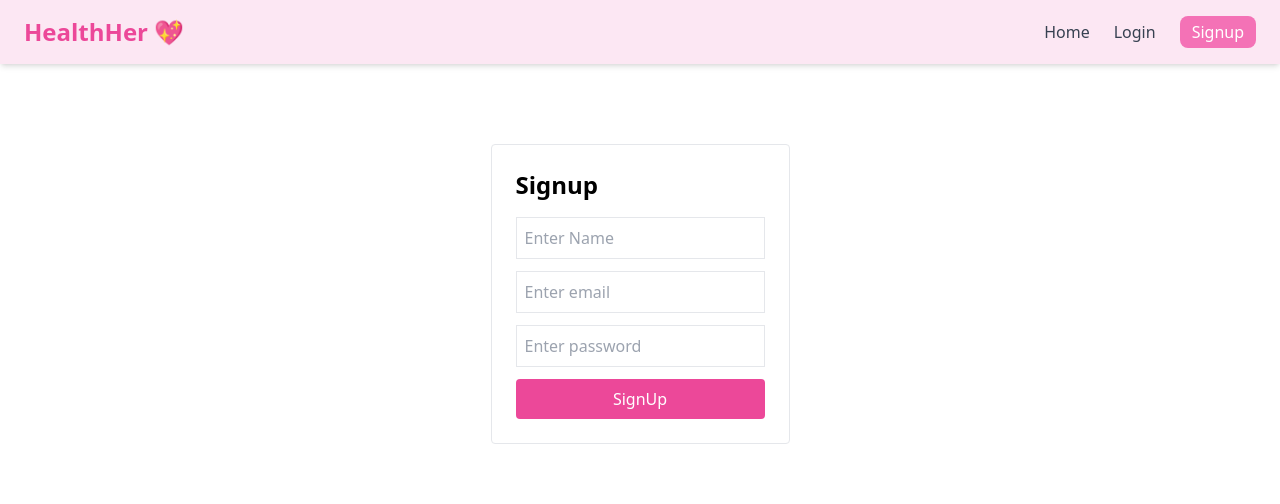
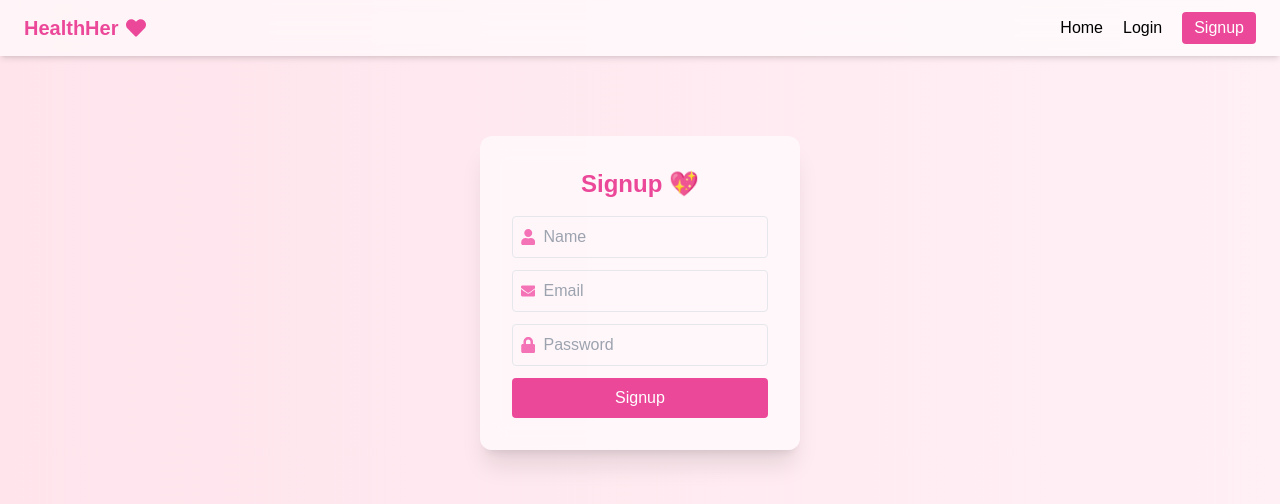
Before and after one commit to Saakshii-Singh/HealthHer, a React (Vite) app in the folder client/: page /signup in a window 1280 px wide. Shown: the top 504 px of the page. Built offline with nearby package versions, Linux system fonts and the light colour scheme.

Commit message:
framer motion

```diff
--- a/client/package.json
+++ b/client/package.json
@@ -11,8 +11,10 @@
   },
   "dependencies": {
     "axios": "^1.14.0",
+    "framer-motion": "^12.38.0",
     "react": "^19.2.4",
     "react-dom": "^19.2.4",
+    "react-icons": "^5.6.0",
     "react-router-dom": "^7.13.2"
   },
   "devDependencies": {
--- a/client/src/App.jsx
+++ b/client/src/App.jsx
@@ -1,28 +1,15 @@
 import { BrowserRouter, Routes, Route } from "react-router-dom";
+import Navbar from "./components/Navbar";
+import Home from "./pages/Home";
 import Login from "./pages/Login";
 import Signup from "./pages/Signup";
 import Dashboard from "./pages/Dashboard";
-import Navbar from "./components/Navbar";
-
-function Home() {
-  return (
-    <div className="text-center mt-10">
-      <h1 className="text-3xl">
-        Welcome to HealthHer 💖
-      </h1>
-
-      {/* 👇 ADD THIS */}
-      <h1 className="text-4xl text-pink-500 mt-5">
-        Tailwind Working 💖
-      </h1>
-    </div>
-  );
-}
 
 function App() {
   return (
     <BrowserRouter>
       <Navbar />
+
       <Routes>
         <Route path="/" element={<Home />} />
         <Route path="/login" element={<Login />} />
--- a/client/src/components/Navbar.jsx
+++ b/client/src/components/Navbar.jsx
@@ -1,58 +1,46 @@
 import { Link, useNavigate } from "react-router-dom";
+import { FaHeart } from "react-icons/fa";
 
 function Navbar() {
   const navigate = useNavigate();
   const user = JSON.parse(localStorage.getItem("userInfo"));
 
-  const logoutHandler = () => {
-    localStorage.removeItem("userInfo");
-    navigate("/login");
-  };
+  return (
+    <div className="flex justify-between items-center px-6 py-3 bg-white/60 backdrop-blur-md shadow-md">
 
-  return (
-    <nav className="bg-pink-100 shadow-md px-6 py-4 flex justify-between items-center">
-
-      {/* Logo */}
-      <h1 className="text-2xl font-bold text-pink-500">
-        HealthHer 💖
+      <h1 className="text-xl font-bold text-pink-500 flex items-center gap-2">
+        HealthHer <FaHeart />
       </h1>
 
-      {/* Links */}
-      <div className="flex items-center gap-6 text-gray-700 font-medium">
+      <div className="flex gap-5 items-center">
+        <Link to="/">Home</Link>
 
-        <Link to="/" className="hover:text-pink-500 transition">
-          Home
-        </Link>
+        {user ? (
+          <>
+            <span className="text-pink-500 font-semibold">
+              {user.name}
+            </span>
 
-        {!user ? (
+            <button
+              onClick={() => {
+                localStorage.removeItem("userInfo");
+                navigate("/login");
+              }}
+              className="bg-pink-400 text-white px-3 py-1 rounded"
+            >
+              Logout
+            </button>
+          </>
+        ) : (
           <>
-            <Link to="/login" className="hover:text-pink-500 transition">
-              Login
-            </Link>
-
-            <Link
-              to="/signup"
-              className="bg-pink-400 text-white px-3 py-1 rounded-lg hover:bg-pink-500 transition"
-            >
+            <Link to="/login">Login</Link>
+            <Link to="/signup" className="bg-pink-500 text-white px-3 py-1 rounded">
               Signup
             </Link>
           </>
-        ) : (
-          <>
-            <Link to="/dashboard" className="hover:text-pink-500 transition">
-              Dashboard
-            </Link>
-
-            <button
-              onClick={logoutHandler}
-              className="bg-rose-400 text-white px-3 py-1 rounded-lg hover:bg-rose-500 transition"
-            >
-              Logout 💕
-            </button>
-          </>
         )}
       </div>
-    </nav>
+    </div>
   );
 }
 
--- a/client/src/index.css
+++ b/client/src/index.css
@@ -1,3 +1,16 @@
 @tailwind base;
 @tailwind components;
 @tailwind utilities;
+
+body {
+  background: linear-gradient(to right, #ffe4ec, #fff0f5);
+  font-family: sans-serif;
+}
+
+button {
+  transition: 0.3s;
+}
+
+button:hover {
+  box-shadow: 0 0 10px #ffb6c1;
+}
--- /dev/null
+++ b/client/src/pages/Home.jsx
@@ -0,0 +1,21 @@
+import { motion } from "framer-motion";
+
+function Home() {
+  return (
+    <motion.div
+      className="flex flex-col items-center justify-center mt-20"
+      initial={{ opacity: 0, y: 50 }}
+      animate={{ opacity: 1, y: 0 }}
+    >
+      <h1 className="text-5xl font-bold text-pink-500">
+        Welcome to HealthHer 💖
+      </h1>
+
+      <p className="mt-4 text-gray-600">
+        Your safe space for health & wellness 🌸
+      </p>
+    </motion.div>
+  );
+}
+
+export default Home;
--- a/client/src/pages/Login.jsx
+++ b/client/src/pages/Login.jsx
@@ -1,6 +1,8 @@
 import { useState } from "react";
 import axios from "axios";
 import { useNavigate } from "react-router-dom";
+import { motion } from "framer-motion";
+import { FaUser, FaLock } from "react-icons/fa";
 
 function Login() {
   const navigate = useNavigate();
@@ -11,73 +13,62 @@ function Login() {
   const submitHandler = async (e) => {
     e.preventDefault();
 
-    console.log("LOGIN HIT");
-
     try {
       const { data } = await axios.post(
         "http://localhost:5000/api/auth/login",
-        {
-          email,
-          password,
-        }
+        { email, password }
       );
 
-      console.log("LOGIN RESPONSE:", data);
-
-      // store user info
       localStorage.setItem("userInfo", JSON.stringify(data));
 
-      alert("Login Successful ✅");
-
-      // ✅ correct redirect (ONLY this)
+      alert("Login Successful 💖");
       navigate("/dashboard");
 
     } catch (error) {
-      console.log("ERROR:", error.response?.data);
-
       alert(error.response?.data?.message || "Login Failed ❌");
     }
   };
 
   return (
     <div className="flex justify-center mt-20">
-      <form onSubmit={submitHandler} className="p-6 border rounded">
-        <h2 className="text-xl mb-4 font-bold">Login</h2>
+      <motion.form
+        onSubmit={submitHandler}
+        initial={{ opacity: 0, y: 50 }}
+        animate={{ opacity: 1, y: 0 }}
+        className="bg-white/60 backdrop-blur-md p-8 rounded-xl shadow-xl w-80"
+      >
+        <h2 className="text-2xl font-bold text-pink-500 mb-4 text-center flex justify-center gap-2">
+          <FaUser /> Login 💖
+        </h2>
 
-        {/* Email */}
-        <div>
-          <label>Email:</label>
+        <div className="flex items-center border p-2 mb-3 rounded">
+          <FaUser className="text-pink-400 mr-2" />
           <input
             type="email"
-            placeholder="Enter email"
-            className="border p-2 block mb-3 w-full"
+            placeholder="Email"
+            className="outline-none w-full bg-transparent"
             value={email}
             onChange={(e) => setEmail(e.target.value)}
             required
           />
         </div>
 
-        {/* Password */}
-        <div>
-          <label>Password:</label>
+        <div className="flex items-center border p-2 mb-3 rounded">
+          <FaLock className="text-pink-400 mr-2" />
           <input
             type="password"
-            placeholder="Enter password"
-            className="border p-2 block mb-3 w-full"
+            placeholder="Password"
+            className="outline-none w-full bg-transparent"
             value={password}
             onChange={(e) => setPassword(e.target.value)}
             required
           />
         </div>
 
-        {/* Button */}
-        <button
-          type="submit"
-          className="bg-blue-500 text-white px-4 py-2 rounded w-full"
-        >
+        <button className="bg-pink-500 text-white w-full py-2 rounded">
           Login
         </button>
-      </form>
+      </motion.form>
     </div>
   );
 }
--- a/client/src/pages/Signup.jsx
+++ b/client/src/pages/Signup.jsx
@@ -1,58 +1,89 @@
 import { useState } from "react";
 import axios from "axios";
 import { useNavigate } from "react-router-dom";
+import { motion } from "framer-motion";
+import { FaUser, FaEnvelope, FaLock } from "react-icons/fa";
 
 function Signup() {
   const navigate = useNavigate();
+
   const [name, setName] = useState("");
   const [email, setEmail] = useState("");
   const [password, setPassword] = useState("");
 
   const submitHandler = async (e) => {
     e.preventDefault();
+
     try {
-            const {data}=await axios.post("http://localhost:5000/api/auth/register",{
-                name,email,password,
-            });
-            localStorage.setItem("userInfo",JSON.stringify(data));
-            alert("Signup Successful");
+      const { data } = await axios.post(
+        "http://localhost:5000/api/auth/register",
+        { name, email, password }
+      );
+
+      localStorage.setItem("userInfo", JSON.stringify(data));
+
+      alert("Signup Successful 💖");
       navigate("/dashboard");
+
     } catch (error) {
-            alert(error.response?.data?.message || "Signup Failed");
+      alert(error.response?.data?.message || "Signup Failed ❌");
     }
   };
+
   return (
     <div className="flex justify-center mt-20">
-            <form onSubmit={submitHandler} className="p-6 border rounded">
-                <h2 className="text-2xl font-bold mb-4">Signup</h2>
-                {/*Name*/}
+      <motion.form
+        onSubmit={submitHandler}
+        initial={{ opacity: 0, y: 50 }}
+        animate={{ opacity: 1, y: 0 }}
+        className="bg-white/60 backdrop-blur-md p-8 rounded-xl shadow-xl w-80"
+      >
+        <h2 className="text-2xl font-bold text-pink-500 mb-4 text-center">
+          Signup 💖
+        </h2>
+
+        <div className="flex items-center border p-2 mb-3 rounded">
+          <FaUser className="text-pink-400 mr-2" />
           <input
             type="text"
-                 placeholder="Enter Name"
-                 className="border p-2 block mb-3 w-full"
-                 onChange={(e)=>setName(e.target.value)}
+            placeholder="Name"
+            className="outline-none w-full bg-transparent"
+            value={name}
+            onChange={(e) => setName(e.target.value)}
             required
           />
-                 {/*Email*/}
+        </div>
+
+        <div className="flex items-center border p-2 mb-3 rounded">
+          <FaEnvelope className="text-pink-400 mr-2" />
           <input
             type="email"
-                 placeholder="Enter email"
-                 className="border p-2 block mb-3 w-full"
-                 onChange={(e)=>setEmail(e.target.value)}
+            placeholder="Email"
+            className="outline-none w-full bg-transparent"
+            value={email}
+            onChange={(e) => setEmail(e.target.value)}
             required
           />
-                  {/*Password*/}
+        </div>
+
+        <div className="flex items-center border p-2 mb-3 rounded">
+          <FaLock className="text-pink-400 mr-2" />
           <input
             type="password"
-                  placeholder="Enter password"
-                 className="border p-2 block mb-3 w-full"
-                 onChange={(e)=>setPassword(e.target.value)}
+            placeholder="Password"
+            className="outline-none w-full bg-transparent"
+            value={password}
+            onChange={(e) => setPassword(e.target.value)}
             required
           />
-                   <button
-                   className="bg-pink-500 text-white px-4 py-2 rounded w-full">SignUp</button>
-            </form>
+        </div>
+
+        <button className="bg-pink-500 text-white w-full py-2 rounded">
+          Signup
+        </button>
+      </motion.form>
     </div>
   );
 }
+
 export default Signup;
```
Also changed, not shown: client/src/pages/Dashboard.jsx (+27 -17 lines), 1 other file (tests, documents, lock files or other folders). Lines whose indentation alone changed are shown as unchanged.
